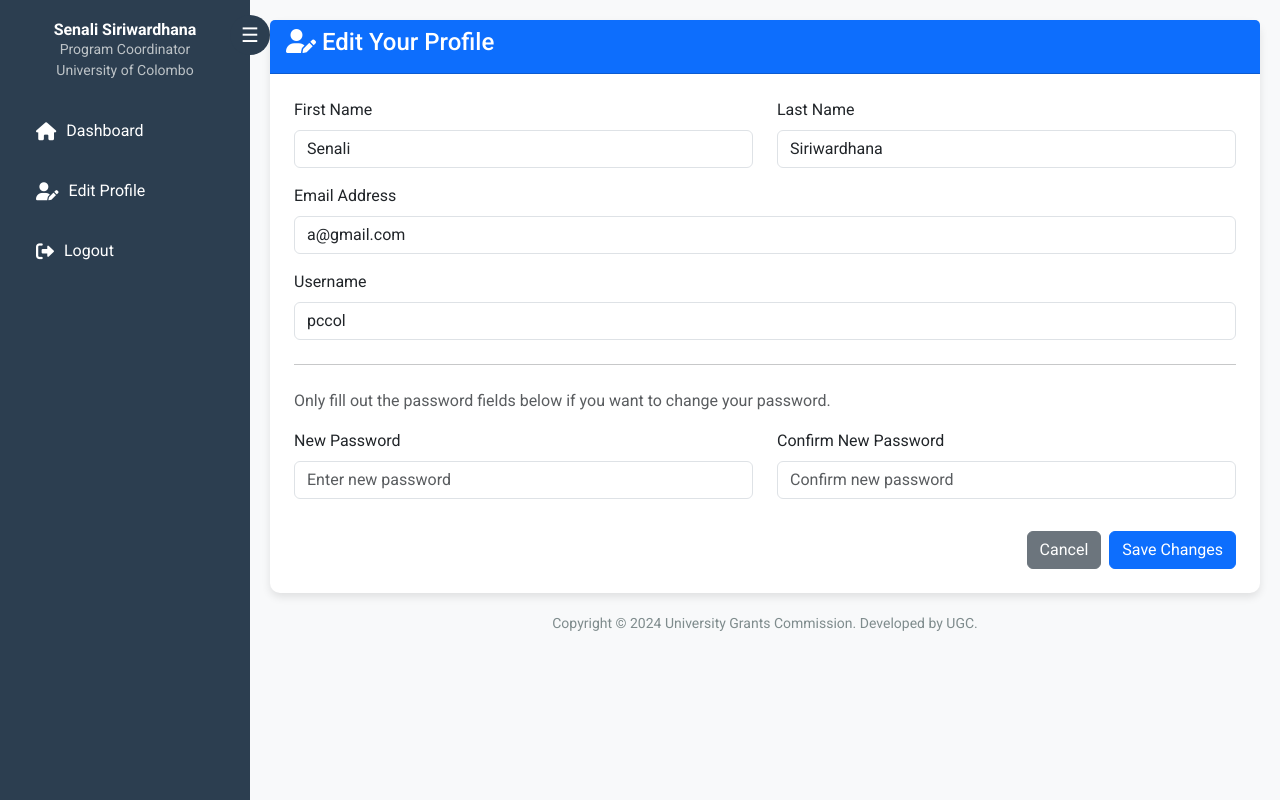
After one commit to SenaliSiriwardhana/-Academic-Program-Proposal-Management-System-for-QAC-UGC, a PHP site: page /qac_ugc/edit_profile.php in a window 1280 px wide. The commit adds this page. Run offline with PHP 8.4, Linux system fonts and the light colour scheme; a user stored in the database is signed in; data comes from the database, SQL or seed files in the repository.

Commit message:
Added Edit Profile facility for all users.

```diff
--- /dev/null
+++ b/edit_profile.php
@@ -0,0 +1,202 @@
+<?php
+session_start();
+require 'databaseconnection.php';
+
+// Check if the user is logged in
+if (!isset($_SESSION['username'])) {
+    header('Location: login.php');
+    exit();
+}
+
+// Retrieve current user details to pre-fill the form
+$username = $_SESSION['username'];
+$query = "SELECT first_name, last_name, email, username, role, university FROM users WHERE username = ?";
+$stmt = $connection->prepare($query);
+$stmt->bind_param("s", $username);
+$stmt->execute();
+$result = $stmt->get_result();
+$user = $result->fetch_assoc();
+$stmt->close();
+
+if (!$user) {
+    die("Error: Could not retrieve user profile.");
+}
+
+// Prepare display variables for the sidebar
+$display_fullname = htmlspecialchars($user['first_name'] . ' ' . $user['last_name']);
+$display_role = htmlspecialchars(str_replace(" of the university", "", $user['role']));
+$display_university = htmlspecialchars($user['university']);
+?>
+
+<!DOCTYPE html>
+<html lang="en">
+<head>
+    <meta charset="UTF-8">
+    <meta name="viewport" content="width=device-width, initial-scale=1.0">
+    <title>Edit Profile</title>
+    <link href="https://cdn.jsdelivr.net/npm/bootstrap@5.3.0/dist/css/bootstrap.min.css" rel="stylesheet">
+    <link href="https://cdnjs.cloudflare.com/ajax/libs/font-awesome/6.0.0-beta3/css/all.min.css" rel="stylesheet">
+    <link href="https://fonts.googleapis.com/css2?family=Roboto:wght@400;500;700&display=swap" rel="stylesheet">
+    <style>
+        body {
+            font-family: 'Roboto', sans-serif;
+            background-color: #f8f9fa;
+            overflow-x: hidden;
+        }
+        .sidebar {
+            height: 100vh;
+            position: fixed;
+            background-color: #2c3e50;
+            color: white;
+            width: 250px;
+            transition: all 0.3s;
+            z-index: 1000;
+        }
+        .sidebar.collapsed { width: 70px; }
+        .sidebar .user-info { text-align: center; margin: 20px 0; }
+        .sidebar .user-info h6 { margin: 0; font-size: 16px; font-weight: bold; }
+        .sidebar .user-info p { margin: 0; font-size: 14px; color: #bdc3c7; }
+        .sidebar .nav-item { padding: 10px 20px; }
+        .sidebar .nav-link {
+            color: white;
+            font-size: 16px;
+            display: flex;
+            align-items: center;
+            transition: all 0.3s;
+        }
+        .sidebar .nav-link:hover { background-color: #34495e; border-radius: 4px; }
+        .sidebar .nav-link i { margin-right: 10px; font-size: 18px; }
+        .sidebar .toggle-btn {
+            position: absolute;
+            top: 15px;
+            right: -20px;
+            background-color: #2c3e50;
+            border: none;
+            color: white;
+            border-radius: 50%;
+            width: 40px;
+            height: 40px;
+            font-size: 20px;
+            cursor: pointer;
+        }
+        .main-content {
+            margin-left: 250px;
+            transition: all 0.3s;
+            padding: 20px;
+        }
+        .main-content.collapsed { margin-left: 70px; }
+        .card {
+            border: none;
+            border-radius: 10px;
+            box-shadow: 0px 4px 8px rgba(0, 0, 0, 0.1);
+        }
+        .card-header {
+            font-weight: bold;
+            border-radius: 10px 10px 0 0;
+        }
+        footer {
+            font-size: 14px;
+            text-align: center;
+            color: #7f8c8d;
+            padding: 20px 0;
+        }
+    </style>
+</head>
+<body>
+
+<!-- Sidebar -->
+<div id="sidebar" class="sidebar">
+    <button class="toggle-btn" onclick="toggleSidebar()">☰</button>
+    <div class="user-info">
+        <!-- Using variables fetched at the top for consistency -->
+        <h6><?php echo $display_fullname; ?></h6>
+        <p><?php echo $display_role; ?></p>
+        <p><?php echo $display_university; ?></p>
+    </div>
+    <ul class="nav flex-column">
+        <!-- Determine the correct dashboard link based on role -->
+        <?php
+            $dashboard_link = 'login.php'; // Default fallback
+            $user_role_lower = strtolower($user['role']);
+            if (strpos($user_role_lower, 'dean') !== false || strpos($user_role_lower, 'vice chancellor') !== false || strpos($user_role_lower, 'cqa director') !== false) {
+                $dashboard_link = 'uni_dashboards.php';
+            } elseif (strpos($user_role_lower, 'ugc') !== false || strpos($user_role_lower, 'standard committee') !== false) {
+                $dashboard_link = 'ugc_dashboards.php';
+            }
+        ?>
+        <li class="nav-item"><a class="nav-link" href="<?php echo $dashboard_link; ?>"><i class="fas fa-home"></i> Dashboard</a></li>
+        <li class="nav-item"><a class="nav-link active" href="edit_profile.php"><i class="fas fa-user-edit"></i> Edit Profile</a></li>
+        <li class="nav-item"><a class="nav-link" href="login.php"><i class="fas fa-sign-out-alt"></i> Logout</a></li>
+    </ul>
+</div>
+
+<!-- Main Content -->
+<div id="main-content" class="main-content">
+
+    <div class="card">
+        <div class="card-header bg-primary text-white">
+            <h4><i class="fas fa-user-edit"></i> Edit Your Profile</h4>
+        </div>
+        <div class="card-body p-4">
+            <?php
+            // Display success or error messages if they exist
+            if (isset($_SESSION['message'])) {
+                $alert_class = $_SESSION['message_type'] === 'success' ? 'alert-success' : 'alert-danger';
+                echo "<div class='alert {$alert_class}' role='alert'>{$_SESSION['message']}</div>";
+                unset($_SESSION['message']);
+                unset($_SESSION['message_type']);
+            }
+            ?>
+            <form action="update_profile.php" method="POST">
+                <div class="row">
+                    <div class="col-md-6 mb-3">
+                        <label for="first_name" class="form-label">First Name</label>
+                        <input type="text" class="form-control" id="first_name" name="first_name" value="<?php echo htmlspecialchars($user['first_name']); ?>" required>
+                    </div>
+                    <div class="col-md-6 mb-3">
+                        <label for="last_name" class="form-label">Last Name</label>
+                        <input type="text" class="form-control" id="last_name" name="last_name" value="<?php echo htmlspecialchars($user['last_name']); ?>" required>
+                    </div>
+                </div>
+                <div class="mb-3">
+                    <label for="email" class="form-label">Email Address</label>
+                    <input type="email" class="form-control" id="email" name="email" value="<?php echo htmlspecialchars($user['email']); ?>" required>
+                </div>
+                <div class="mb-3">
+                    <label for="username" class="form-label">Username</label>
+                    <input type="text" class="form-control" id="username" name="username" value="<?php echo htmlspecialchars($user['username']); ?>" required>
+                </div>
+                <hr class="my-4">
+                <p class="text-muted">Only fill out the password fields below if you want to change your password.</p>
+                <div class="row">
+                    <div class="col-md-6 mb-3">
+                        <label for="new_password" class="form-label">New Password</label>
+                        <input type="password" class="form-control" id="new_password" name="new_password" placeholder="Enter new password">
+                    </div>
+                    <div class="col-md-6 mb-3">
+                        <label for="confirm_password" class="form-label">Confirm New Password</label>
+                        <input type="password" class="form-control" id="confirm_password" name="confirm_password" placeholder="Confirm new password">
+                    </div>
+                </div>
+                <div class="d-flex justify-content-end mt-3">
+                    <a href="<?php echo $dashboard_link; ?>" class="btn btn-secondary me-2">Cancel</a>
+                    <button type="submit" class="btn btn-primary">Save Changes</button>
+                </div>
+            </form>
+        </div>
+    </div>
+
+    <footer>
+        Copyright © 2024 University Grants Commission. Developed by UGC.
+    </footer>
+</div>
+
+<script src="https://cdn.jsdelivr.net/npm/bootstrap@5.3.0/dist/js/bootstrap.bundle.min.js"></script>
+<script>
+    function toggleSidebar() {
+        document.getElementById('sidebar').classList.toggle('collapsed');
+        document.getElementById('main-content').classList.toggle('collapsed');
+    }
+</script>
+</body>
+</html>
--- a/submitted_proposals.php
+++ b/submitted_proposals.php
@@ -429,6 +429,12 @@ unset($row);
                 <hr class="text-light">
                 <a class="nav-link" href="reset_password.php"><i class="fas fa-key"></i> Reset Password</a>
             </li>
+	    <li class="nav-item">
+            	<a class="nav-link" href="edit_profile.php">
+                	<i class="fas fa-user-edit"></i> Edit Profile
+            	</a>
+            </li>
+
             <li class="nav-item">
                 <a class="nav-link" href="login.php"><i class="fas fa-sign-out-alt"></i> Log out</a>
             </li>
--- a/uni_dashboards.php
+++ b/uni_dashboards.php
@@ -350,6 +350,11 @@ if (!empty($submittedProposals)) {
             </a>
         </li>
     <?php endif; ?>
+        <li class="nav-item">
+            <a class="nav-link" href="edit_profile.php">
+                <i class="fas fa-user-edit"></i> Edit Profile
+            </a>
+        </li>
         <li class="nav-item"><a class="nav-link" href="login.php"><i class="fas fa-sign-out-alt"></i> Logout</a></li>
     </ul>
 </div>
```
Also changed, not shown: ugc_dashboards.php (+6 -2 lines), update_profile.php (added, +119 -0 lines).
